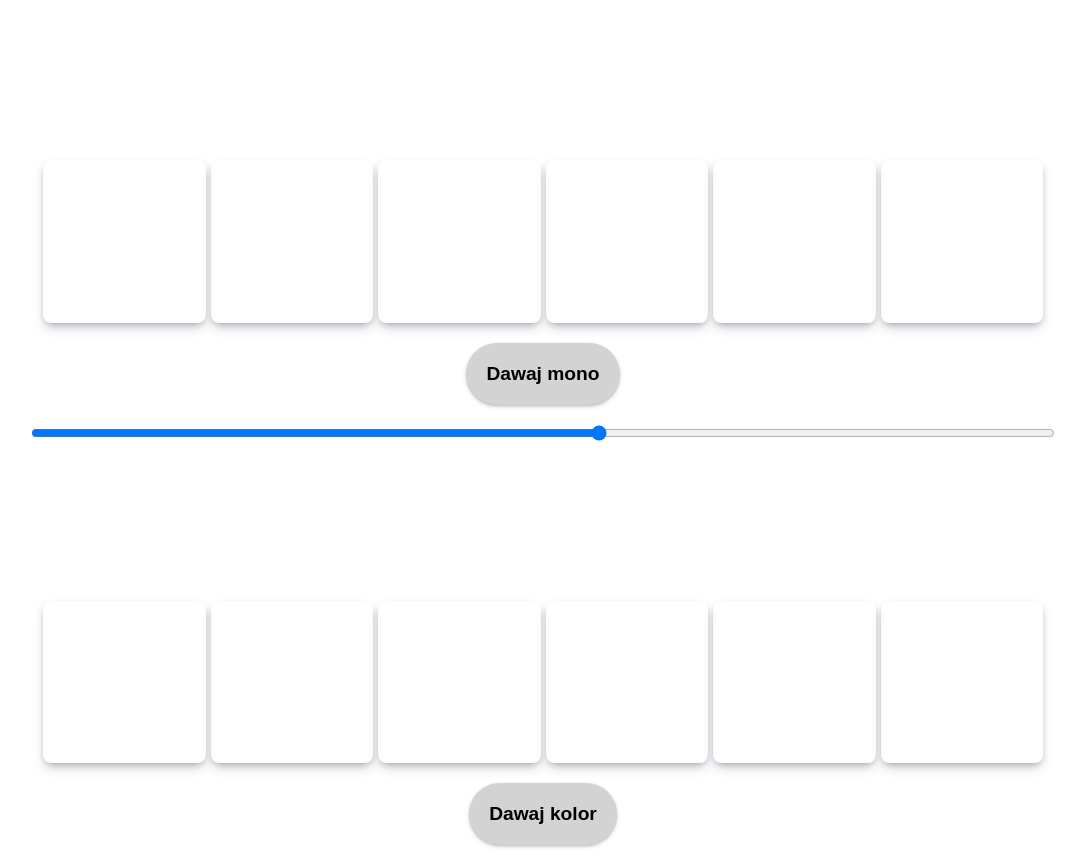
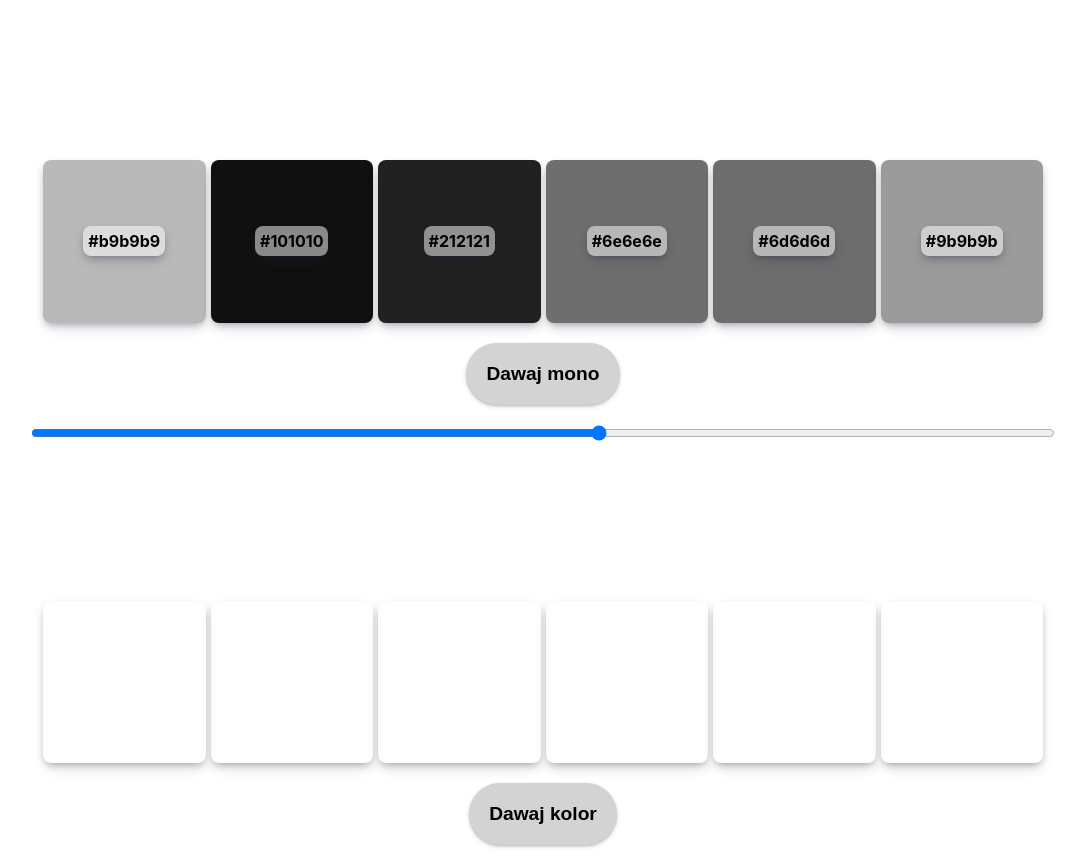
Before and after one commit to goodideagiver/palette-generator-prpl, a plain HTML site: page index.html in a window 1280 px wide. Shown: the whole page, without its empty margins (97-1182 px from the left). Drawn offline with Linux system fonts and the light colour scheme.

Commit message:
added js anim

```diff
--- a/script/script.js
+++ b/script/script.js
@@ -40,8 +40,17 @@ const mono = document.getElementById('mono').children;
 function generateMonoSquares() {
     for (let j = 0; j < mono.length; j++) {
         let color = Math.floor(Math.random()*255);
+        mono[j].style.opacity = 0;
+        mono[j].style.transform = "translate(0,-20px)";
         mono[j].style.backgroundColor = rgbToHex(color,color,color);
-        mono[j].style.transitionDelay = (j+1)/10 + "s";
-        mono[j].innerHTML = "<div>" + rgbToHex(color,color,color);
+        mono[j].style.transition = (mono.length/10)/2 + "s";
+        mono[j].style.transitionDelay = ((j+1)/10)/2 + "s";
+        setTimeout(() => {
+            mono[j].innerHTML = "<div>" + rgbToHex(color,color,color);
+            mono[j].style.opacity = 1;
+            mono[j].style.transform = "translate(0)";
+        }, ((mono.length/10))*1000);
+    }
 }
-}
+
+generateMonoSquares();
--- a/style/style.scss
+++ b/style/style.scss
@@ -17,7 +17,7 @@
     box-shadow: rgba(50, 50, 93, 0.25) 0px 6px 12px -2px, rgba(0, 0, 0, 0.3) 0px 3px 7px -3px;
     flex: 1 1 100%;
     aspect-ratio: 1/1;
-    transition: 0.1s;
+    transition: 0.6s;
     border-radius: 8px;
     display: flex;
     align-items: center;
```
Also changed, not shown: style/css/min/style.min.css, style/css/style.css.
